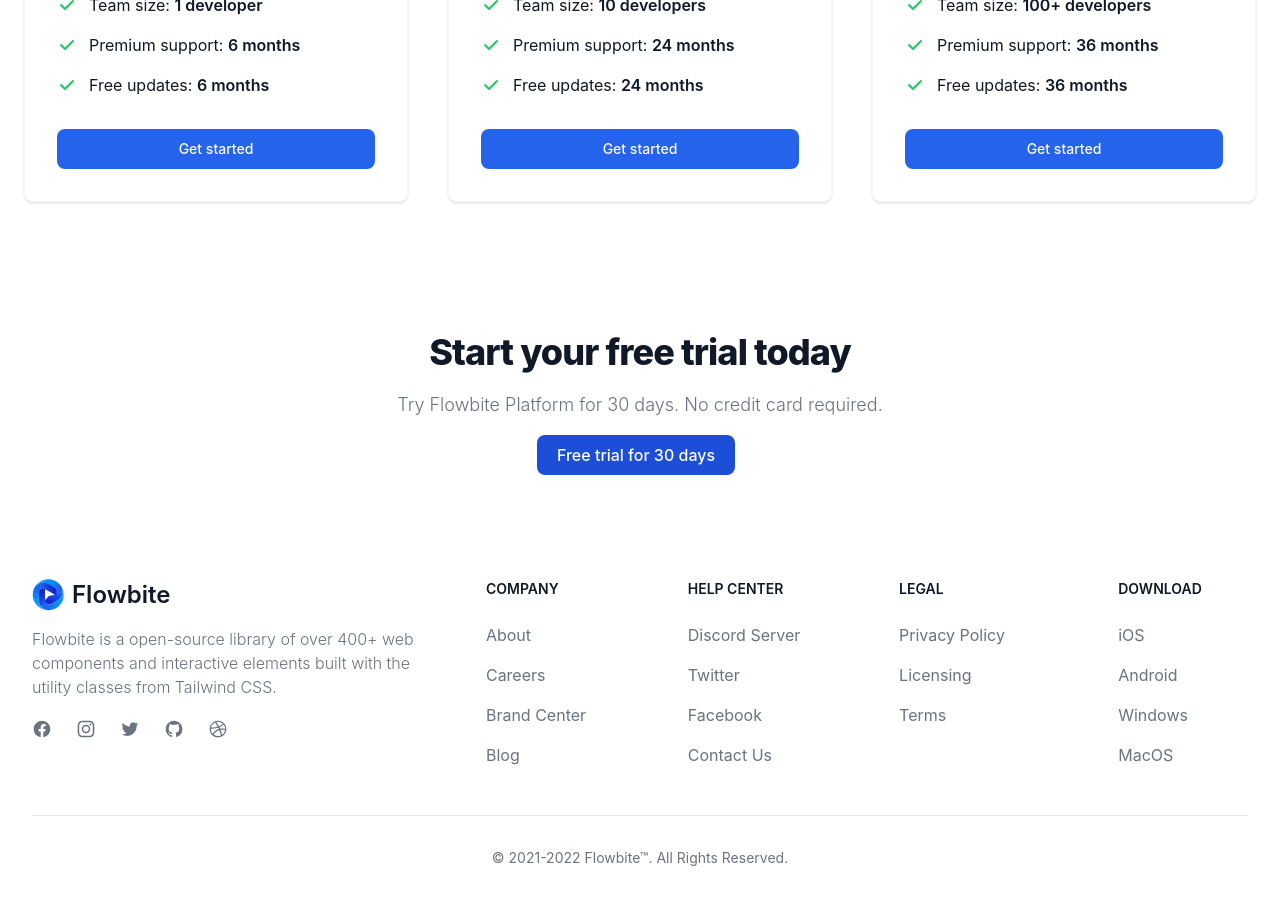
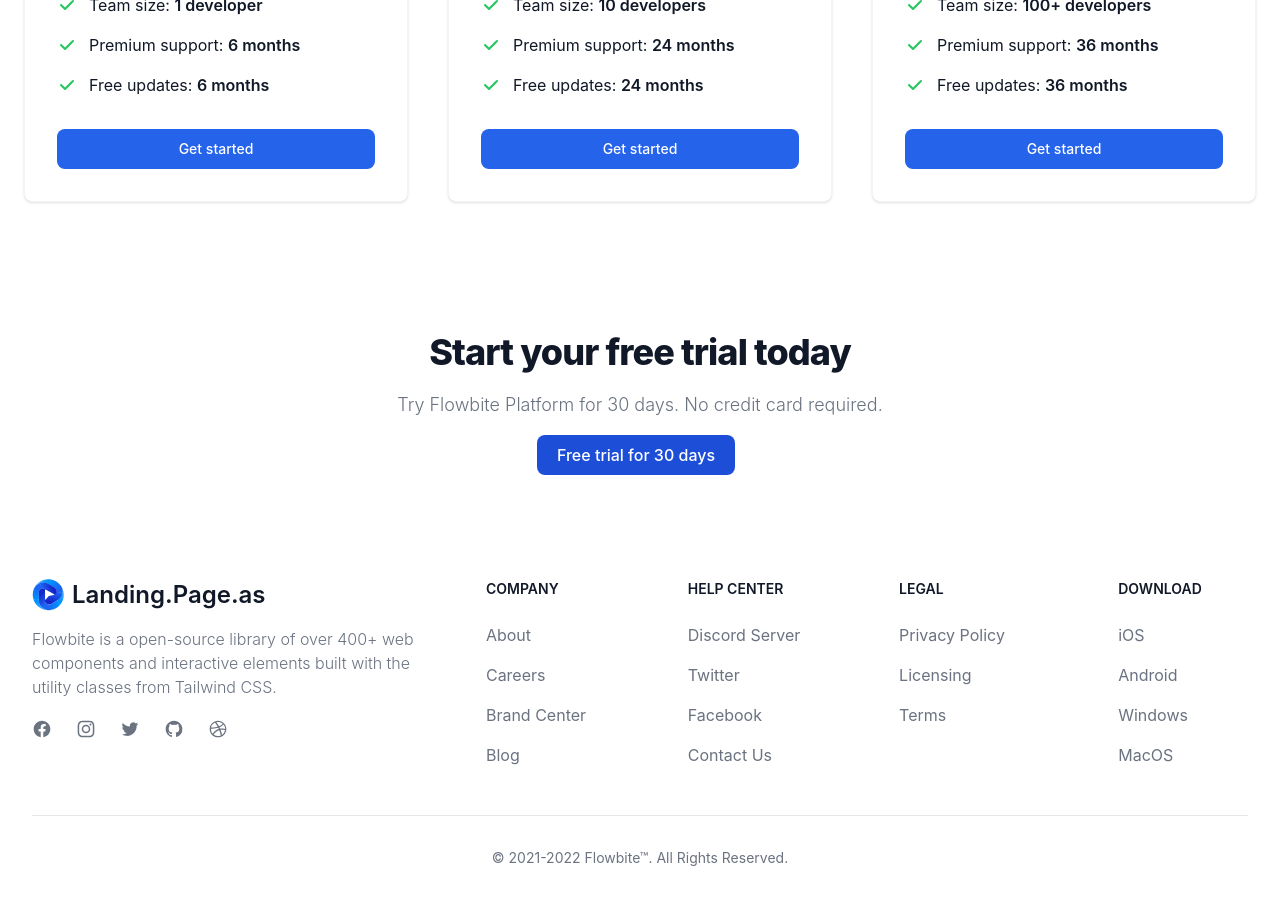
Before and after one commit to nathanclevenger/landing, a Jekyll site: the page built from README.md, in a window 1280 px wide and 900 px high, scrolled down 3033 px. Built offline with Jekyll 4.4.1, drawn with Linux system fonts in a browser that asks for light colours; nearby versions of some CDN libraries; our own code applies the rules of GitHub Pages for plain Markdown files.

Commit message:
Update footer.html

```diff
--- a/_includes/footer.html
+++ b/_includes/footer.html
@@ -17,7 +17,7 @@
                       <linearGradient id="paint8_linear_11430_22515" x1="7.15667" y1="21.5399" x2="14.0824" y2="31.9579" gradientUnits="userSpaceOnUse"><stop stop-color="#0092FF"/><stop offset="1" stop-color="#45B2FF"/></linearGradient>
                       </defs>
                   </svg>
-                  Flowbite
+                  Landing.Page.as
               </a>
               <p class="my-4 font-light text-gray-500 dark:text-gray-400">Flowbite is a open-source library of over 400+ web components and interactive elements built with the utility classes from Tailwind CSS.</p>
               <ul class="flex mt-5 space-x-6">
```
